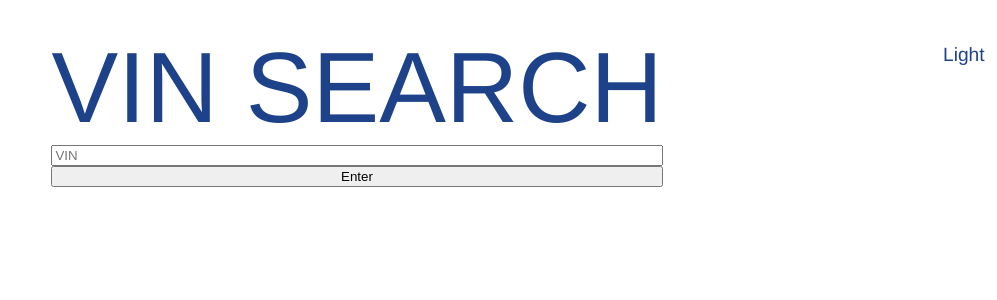
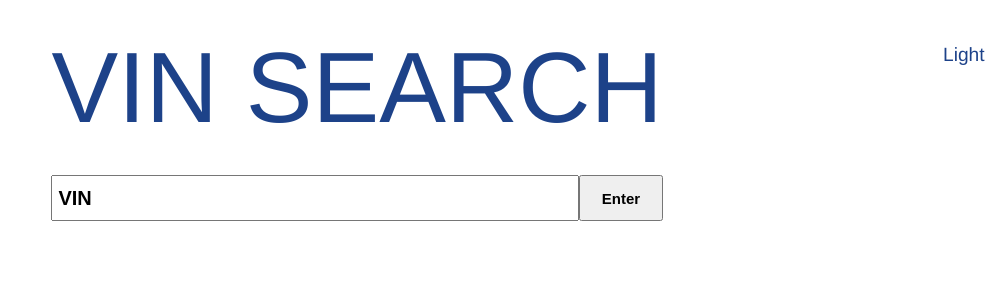
Before and after one commit to Benties/vin_search, a React (Create React App) app: page / in a window 1280 px wide. Shown: the top 300 px of the page, without its empty margins (283-1280 px from the left). Built offline with nearby package versions, Linux system fonts and the light colour scheme.

Commit message:
err validation added

```diff
--- a/package.json
+++ b/package.json
@@ -9,12 +9,8 @@
     "googlethis": "^1.7.1",
     "react": "^18.2.0",
     "react-dom": "^18.2.0",
-    "react-redux": "^8.0.5",
     "react-router-dom": "^6.7.0",
     "react-scripts": "5.0.1",
-    "redux": "^4.2.0",
-    "redux-logger": "^3.0.6",
-    "redux-thunk": "^2.4.2",
     "youtube-search-api": "^1.1.1"
   },
   "scripts": {
--- a/src/components/Search.js
+++ b/src/components/Search.js
@@ -4,7 +4,7 @@ import {useNavigate} from 'react-router-dom'
 
 function Search({theme}){
 
-    const {car , setCar} = useContext(VinContext)
+    const {setCar} = useContext(VinContext)
     const [vin, setVin] = useState('')
     const navigate = useNavigate()
 
@@ -17,18 +17,22 @@ function Search({theme}){
         e.preventDefault()
         const data = await fetch(`/vin/${vin}`)
         const car = await data.json()
-        if(car){
+        if(!car.err){
             sessionStorage.setItem('data', JSON.stringify(car))
             setCar(car)
             navigate('/car')
+        } else {
+            console.log(car)
+            window.alert('Manufacturer is not registered with NHTS')
         }
     }
 
 
     return(
         <div className={theme ? 'master-container':'master-container dark'}>
+            <div>
+                <div id='search-title'>VIN SEARCH</div>
                 <form onSubmit={onSubmit} className='search-form'>
-            <div>VIN SEARCH</div>
                     <input
                         type='text'
                         placeholder="VIN"
@@ -38,6 +42,7 @@ function Search({theme}){
                     <button>Enter</button>
                 </form>
             </div>
+        </div>
     )
 }
 
--- a/src/components/Youtube.js
+++ b/src/components/Youtube.js
@@ -1,11 +1,9 @@
-import React, {useEffect, useContext, useState} from "react"
-import { VinContext } from "../context/vinContext";
+import React, {useEffect, useState} from "react"
 
 
 
 function Youtube ({car}){
     const [load, setLoad] = useState('')
-    // const {car} = useContext(VinContext)
 
 
        /*** youtubeThis will fetch a backend route, the keyword is
--- a/src/index.css
+++ b/src/index.css
@@ -40,6 +40,8 @@
 #outer-container{
     height: 100%;
     width: 1000px;
+
+    margin-top: 30px;
     display: flex;
     flex-direction: column;
     align-items: center;
@@ -71,10 +73,11 @@
 
 #stat-box{
     width: 1000px;
+    height: 100%;
     display: flex;
     flex-direction: column;
     align-items: center;
-    height: 365px;
+    /* height: 365px; */
     font-size: 40px;
 }
 
@@ -91,8 +94,28 @@
     text-align: center;
 }
 
+#search-title{
+    margin-top: 30px;
+}
 .search-form{
     margin-top: 30px;
     display: flex;
-    flex-direction: column;
 }
+
+.search-form input{
+    width: 95%;
+    height: 40px;
+    font-size: 20px;
+    font-weight: bold;
+    padding-left: 5px;
+}
+
+::placeholder {
+    color: black;
+}
+
+.search-form button{
+    width: 15%;
+    font-size: 15px;
+    font-weight: bold;
+}
```
Also changed, not shown: src/components/Results.js (+3 -6 lines), src/store/cars.js (deleted, +0 -36 lines), src/store/index.js (deleted, +0 -32 lines), 1 other file (tests, documents, lock files or other folders). Lines whose indentation alone changed are shown as unchanged.
